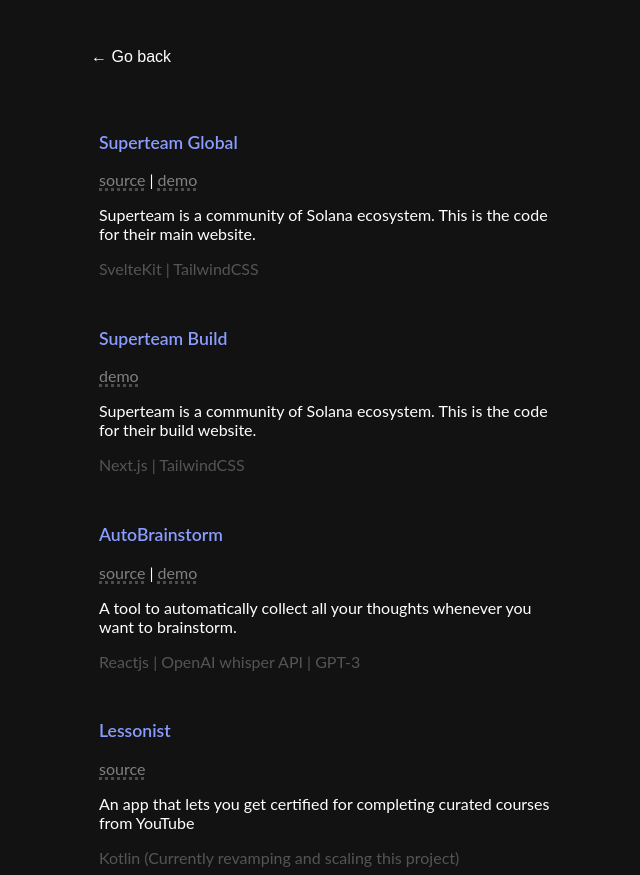
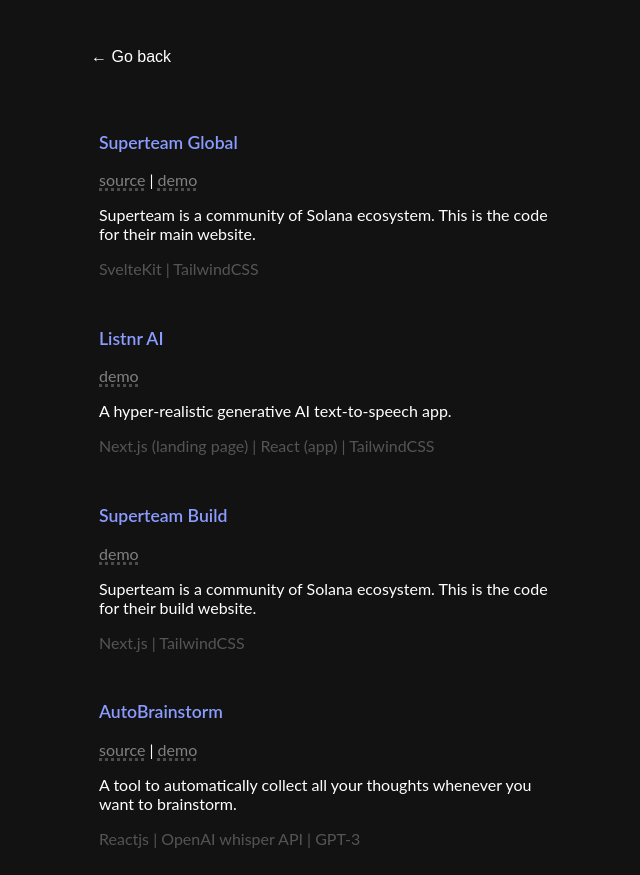
Before and after one commit to koushikjoshi/portfolio, a plain HTML site: page projects.html in a window 1280 px wide. Shown: the top 875 px of the page, without its empty margins (309-949 px from the left). Drawn offline with Linux system fonts and the light colour scheme; a script that the page names is missing.

Commit message:
Update projects.html

```diff
--- a/projects.html
+++ b/projects.html
@@ -40,6 +40,24 @@
           </p>
 
           <p class="remark">SvelteKit | TailwindCSS</p>
+        </div>
+
+        <div class="project-card">
+          <p class="proj-title">Listnr AI</p>
+
+          <p>
+            <a
+              class="source"
+              href="https://listnr.ai/"
+              >demo</a
+            >
+          </p>
+
+          <p class="proj-description">
+            A hyper-realistic generative AI text-to-speech app.
+          </p>
+
+          <p class="remark">Next.js (landing page) | React (app) | TailwindCSS</p>
         </div>
 
         <div class="project-card">
```
